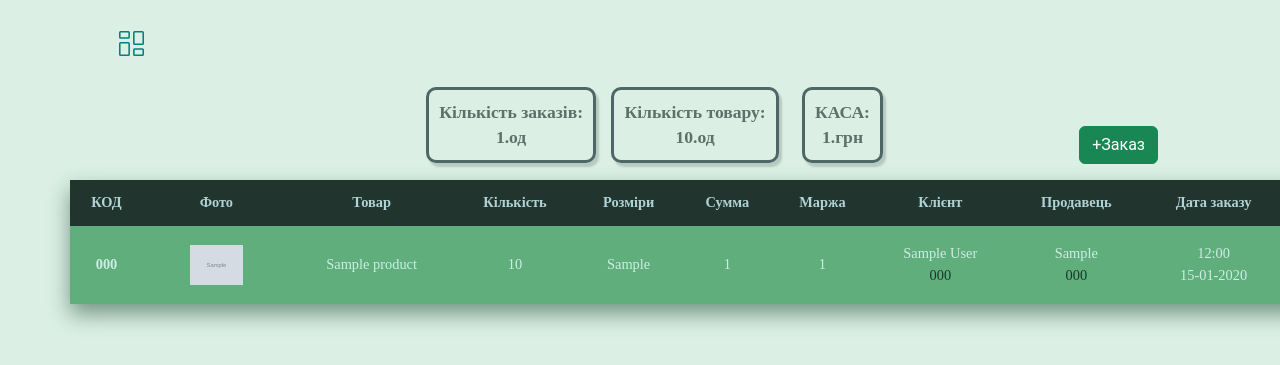
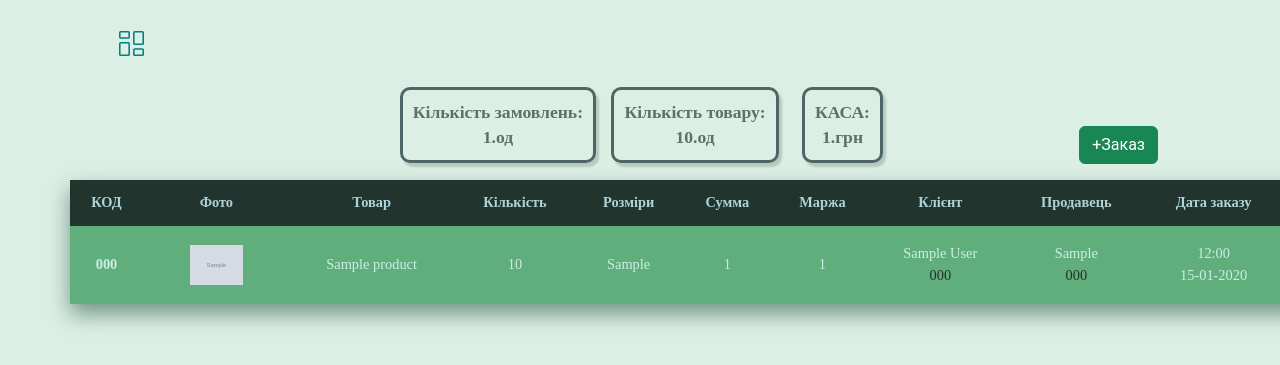
Before and after one commit to MaksPeresvet21/PrismaCRM21, a Django app: page /orders/ in a window 1280 px wide; the page is wider, and only the part inside the window is pictured. Shown: the top 365 px of that part. Run offline with Django 3.2, Linux system fonts and the light colour scheme; a user stored in the database is signed in; tables that the repository leaves empty hold one stand-in row (values such as "Sample post"); grey boxes marked "Sample" are stand-in pictures; some libraries are stand-ins or nearby versions.

Commit message:
Update orders.html

```diff
--- a/sales/templates/sales/orders.html
+++ b/sales/templates/sales/orders.html
@@ -3,7 +3,7 @@
 
 <div class="d-flex justify-content-lg-end justify-content-md-start justify-content-sm-start text-center">
     <div class="col-lg-4 col-md-4 col-sm text-end">
-           <span class="badge badge-col">Кількість заказів: <br>{{ total_orders }}.од</span>
+           <span class="badge badge-col">Кількість замовлень: <br>{{ total_orders }}.од</span>
     </div>
     <div class="col-lg-2 col-md-3 col-sm mx-2">
            <span class="badge badge-col">Кількість товару: <br>{{ total_amount }}.од</span>
```
